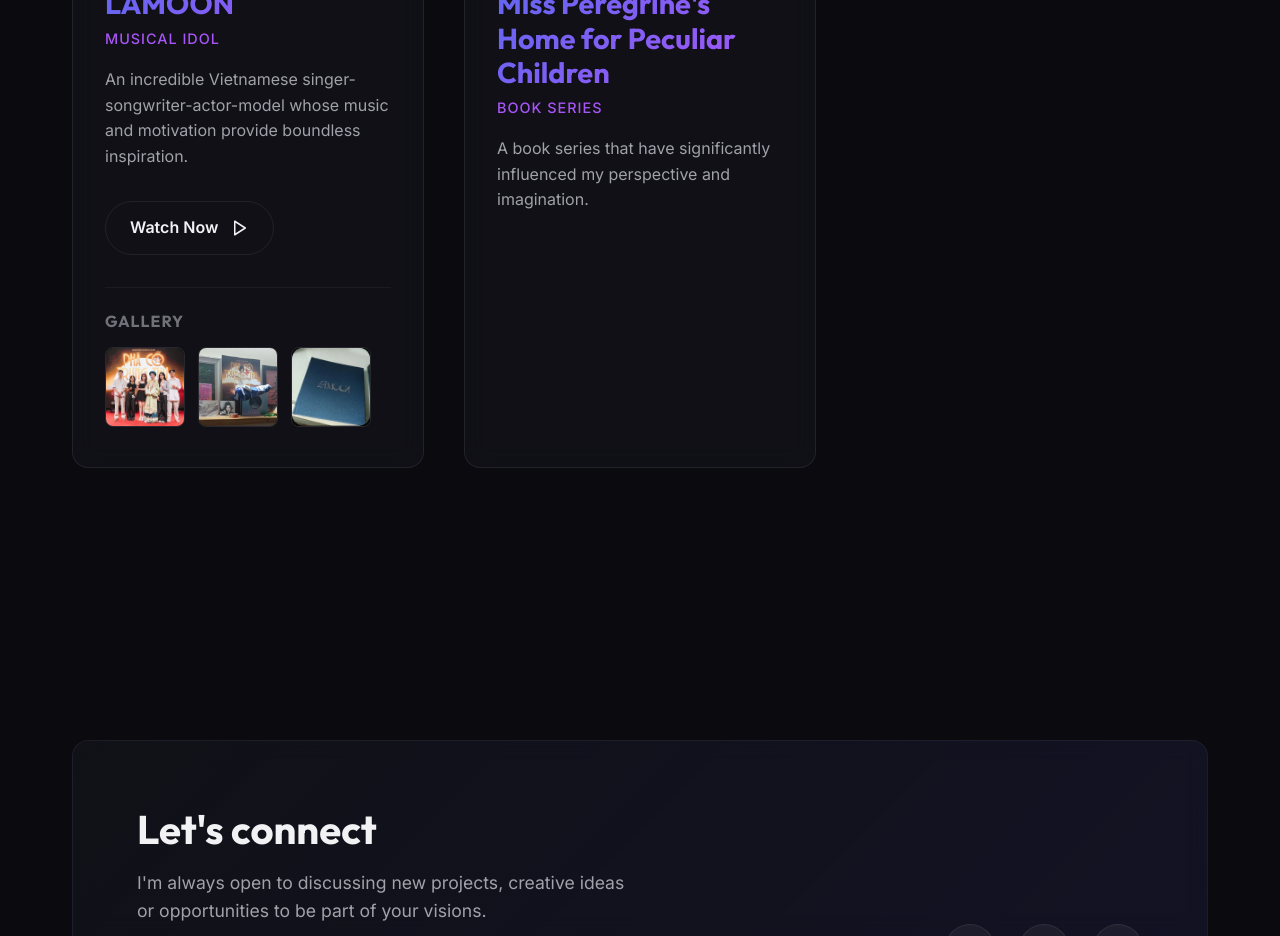
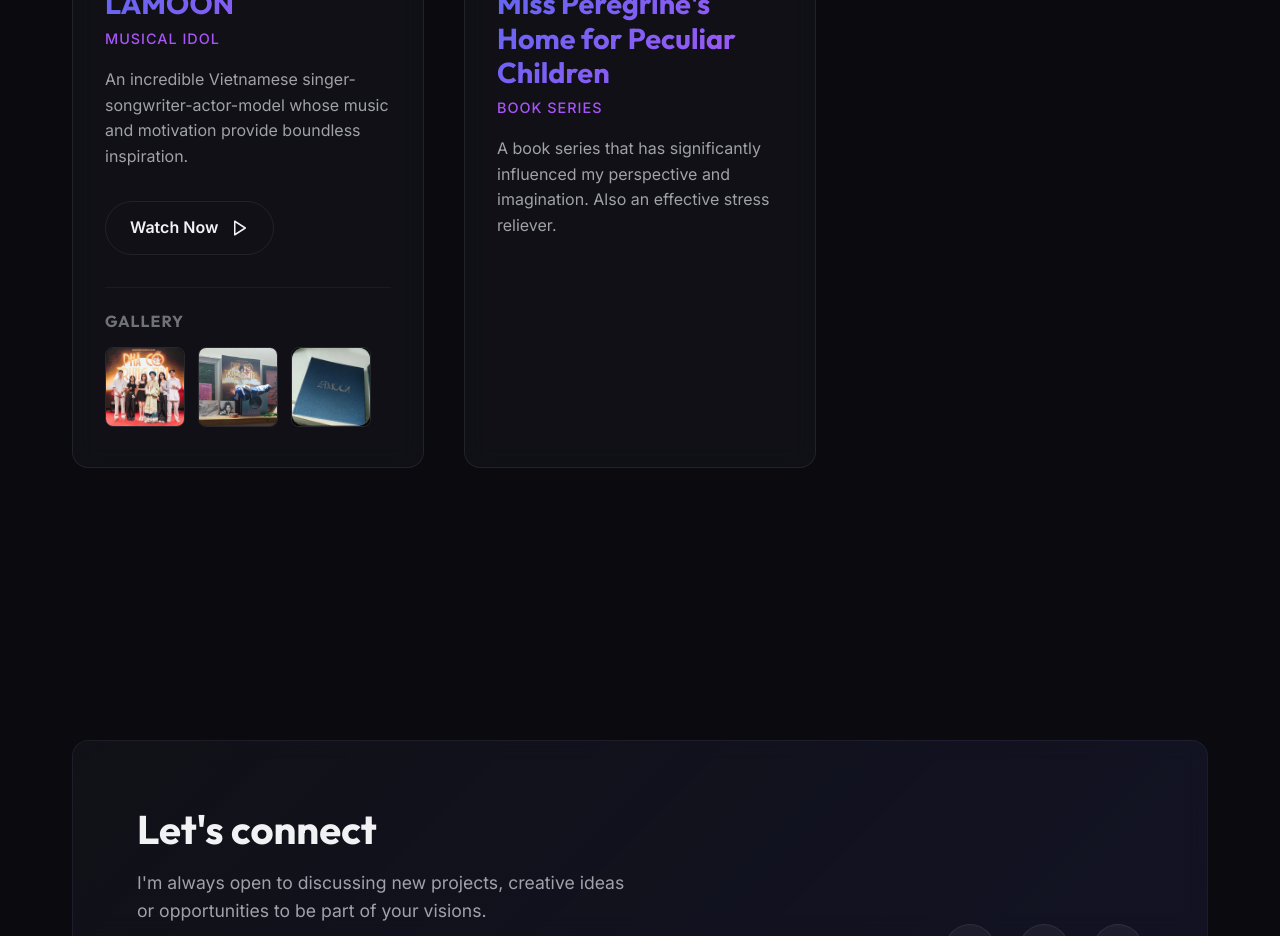
Before and after one commit to GinHikat/Portfolio, a React (Vite) app: page / in a window 1280 px wide. Shown: the part 7600-8536 px from the top of the page. Built offline with nearby package versions, Linux system fonts and the light colour scheme.

Commit message:
Update description
Added additional context to the description of the book series.

```diff
--- a/src/data.js
+++ b/src/data.js
@@ -83,7 +83,7 @@ export const hallOfFameData = [
   {
     name: "Miss Peregrine's Home for Peculiar Children",
     role: "Book Series",
-    description: "A book series that have significantly influenced my perspective and imagination.",
+    description: "A book series that has significantly influenced my perspective and imagination. Also an effective stress reliever.",
     image: "images/books.jpg",
     link: null,
     galleryImages: []
```
